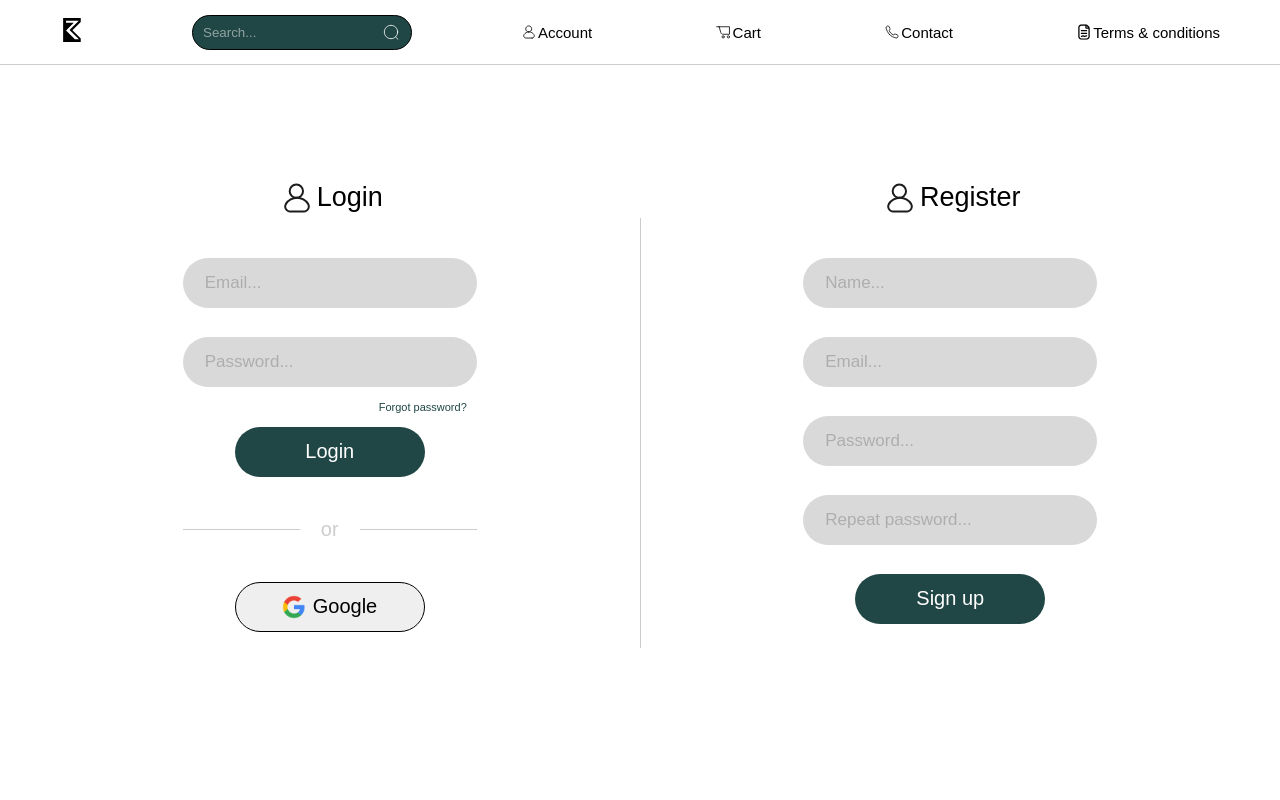
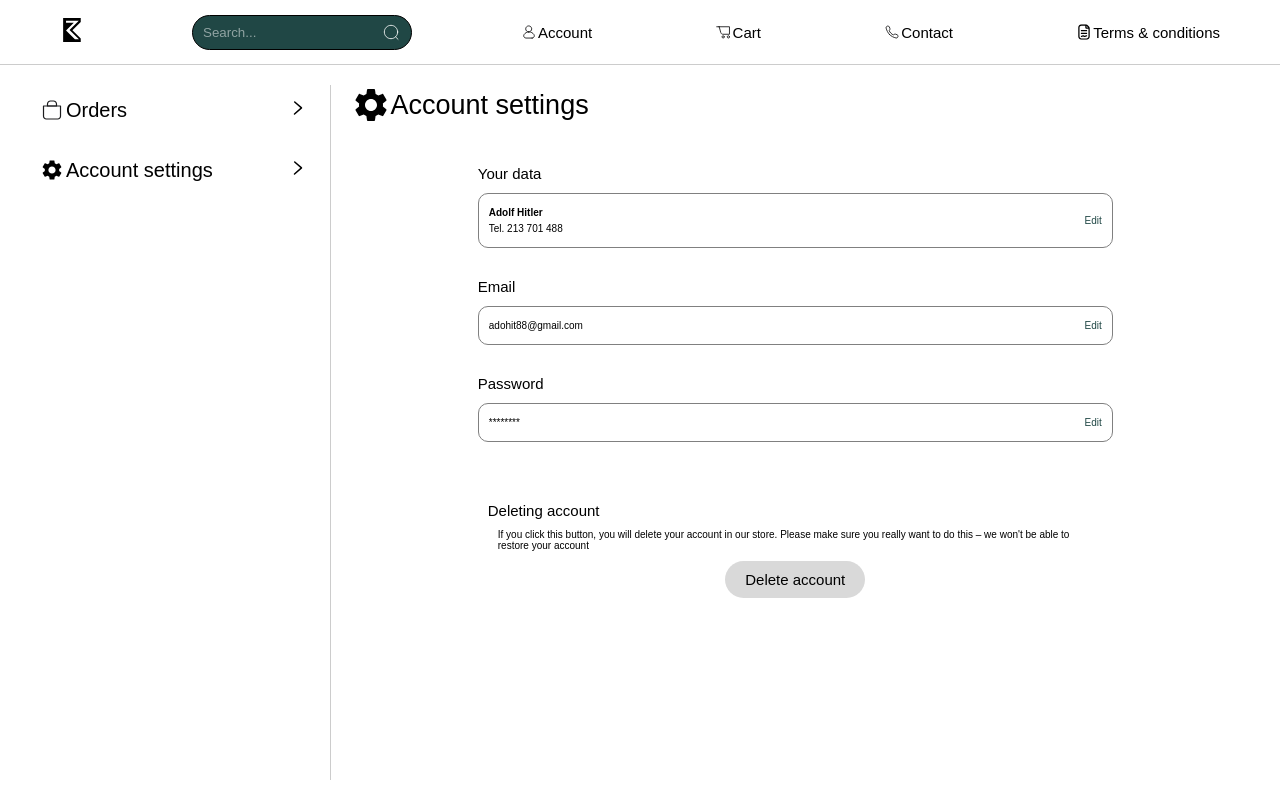
Before and after one commit to Zaluskyy/ecommerce, a Next.js app: page /account in a window 1280 px wide. Built offline with nearby package versions, Linux system fonts and the light colour scheme; a web font is replaced by a local one.

Commit message:
desktop account orders and settings added

```diff
--- a/src/app/account/page.tsx
+++ b/src/app/account/page.tsx
@@ -29,7 +29,11 @@ export default function Page(){
             if(loginOrRegister=="LOGIN") return [accountIcon, 'Login']
             else return [accountIcon, 'Register']
         } else{
-            if(accountDashboard=='') return [accountIcon, 'Account']
+            if(accountDashboard==''&&mobile) return [accountIcon, 'Account']
+            else if(accountDashboard==''&&!mobile) {
+                setAccountDashboard("SETTINGS")
+                return [settingsIcon, 'Account settings']
+            }
             else if(accountDashboard=='ORDERS') return [ordersIcon, 'Orders']
             else if(accountDashboard=='SETTINGS') return [settingsIcon, 'Account settings']
         }
@@ -56,7 +60,7 @@ export default function Page(){
             <Register setLoginOrRegister={setLoginOrRegister} mobile={mobile} />
             )}
 
-            {!mobile&&
+            {!mobile&&!isAuth&&
             <div className={style.accountForms}>
                 <div className={style.left}>
                     <div className={style.title}>
@@ -102,6 +106,22 @@ export default function Page(){
             <AccountSettings/>
             }
 
+            {!mobile&&isAuth&&
+            <>
+            <Account setAccountDashboard={setAccountDashboard} />
+            <div className={style.line}/>
+            <div className={style.desktopRightContainer}>
+                <div className={style.title}>
+                    <div className={style.iconContainer}>
+                        <Image src={getTitle()[0]} alt="icon" />
+                    </div>
+                    <span>{getTitle()[1]}</span>
+                </div>
+                {accountDashboard=='ORDERS'?<Orders/>:<AccountSettings/>}
+            </div>
+            </>
+            }
+
 
 
         </div>
--- a/src/app/account/style/Account.module.scss
+++ b/src/app/account/style/Account.module.scss
@@ -11,6 +11,7 @@
         justify-content: space-between;
         align-items: center;
         margin-bottom: 10px;
+        user-select: none;
 
         .informationContainer{
             display: flex;
@@ -36,3 +37,9 @@
         }
     }
 }
+
+@media (min-width: 768px){
+    .Account{
+        width: 310px;
+    }
+}
--- a/src/app/account/style/AccountSettings.module.scss
+++ b/src/app/account/style/AccountSettings.module.scss
@@ -79,3 +79,9 @@
         }
     }
 }
+
+@media (min-width: 768px){
+    .AccountSettings{
+        max-width: 675px;
+    }
+}
--- a/src/app/account/style/Orders.module.scss
+++ b/src/app/account/style/Orders.module.scss
@@ -71,3 +71,9 @@
         }
     }
 }
+
+@media (min-width: 768px){
+    .Orders{
+        max-width: 675px;
+    }
+}
--- a/src/app/account/style/Page.module.scss
+++ b/src/app/account/style/Page.module.scss
@@ -8,6 +8,7 @@
     width: 100vw;
 
     .title{
+        user-select: none;
         display: flex;
         flex-direction: row;
         justify-content: flex-start;
@@ -67,6 +68,7 @@
     }
 
     .back{
+        user-select: none;
         margin-left: 20px;
         align-self: flex-start;
         background-color: #d9d9d9;
@@ -96,3 +98,31 @@
         }
     }
 }
+
+@media (min-width: 768px){
+    .Page{
+         flex-direction: row;
+         justify-content: space-between;
+         align-items: flex-start;
+
+         .line{
+            width: 1px;
+            height: calc(100vh - 105px);
+            background-color: rgba(0, 0, 0, 0.2);
+         }
+
+         .desktopRightContainer{
+            display: flex;
+            flex-direction: column;
+            justify-content: center;
+            align-items: center;
+            width: calc(100% - 309px);
+            padding: 0 20px;
+
+            .title{
+                align-self: flex-start;
+                margin-bottom: 0;
+            }
+         }
+    }
+}
--- a/src/app/cart/ProgressBar.tsx
+++ b/src/app/cart/ProgressBar.tsx
@@ -15,7 +15,11 @@ const ProgressBar: FC<ProgressBarProps> = ({currentProgress, setCurrentProgress}
     const container = [];
 
     const handleClick = (i: number)=>{
-        if(i<currentProgress){
+        if(currentProgress==4){
+            //remove cursor pointer
+            return
+        }
+        else if(i<currentProgress){
             setCurrentProgress(i)
         }
     }
--- a/src/app/cart/style/Page.module.scss
+++ b/src/app/cart/style/Page.module.scss
@@ -16,6 +16,7 @@
         align-items: center;
 
         .title{
+            user-select: none;
             display: flex;
             flex-direction: row;
             justify-content: flex-start;
--- a/src/app/cart/style/ProgressBar.module.scss
+++ b/src/app/cart/style/ProgressBar.module.scss
@@ -7,6 +7,7 @@
     flex-direction: row;
     justify-content: space-between;
     max-width: 400px;
+    user-select: none;
 
     .line{
         width: 20px;
--- a/src/app/components/styles/NavBar.module.scss
+++ b/src/app/components/styles/NavBar.module.scss
@@ -182,6 +182,7 @@ $loupeMobileHeight: 35px;
         padding: 40px 20px;
         text-align: left;
         list-style: none;
+        user-select: none;
 
         a{
             text-decoration: none;
```
